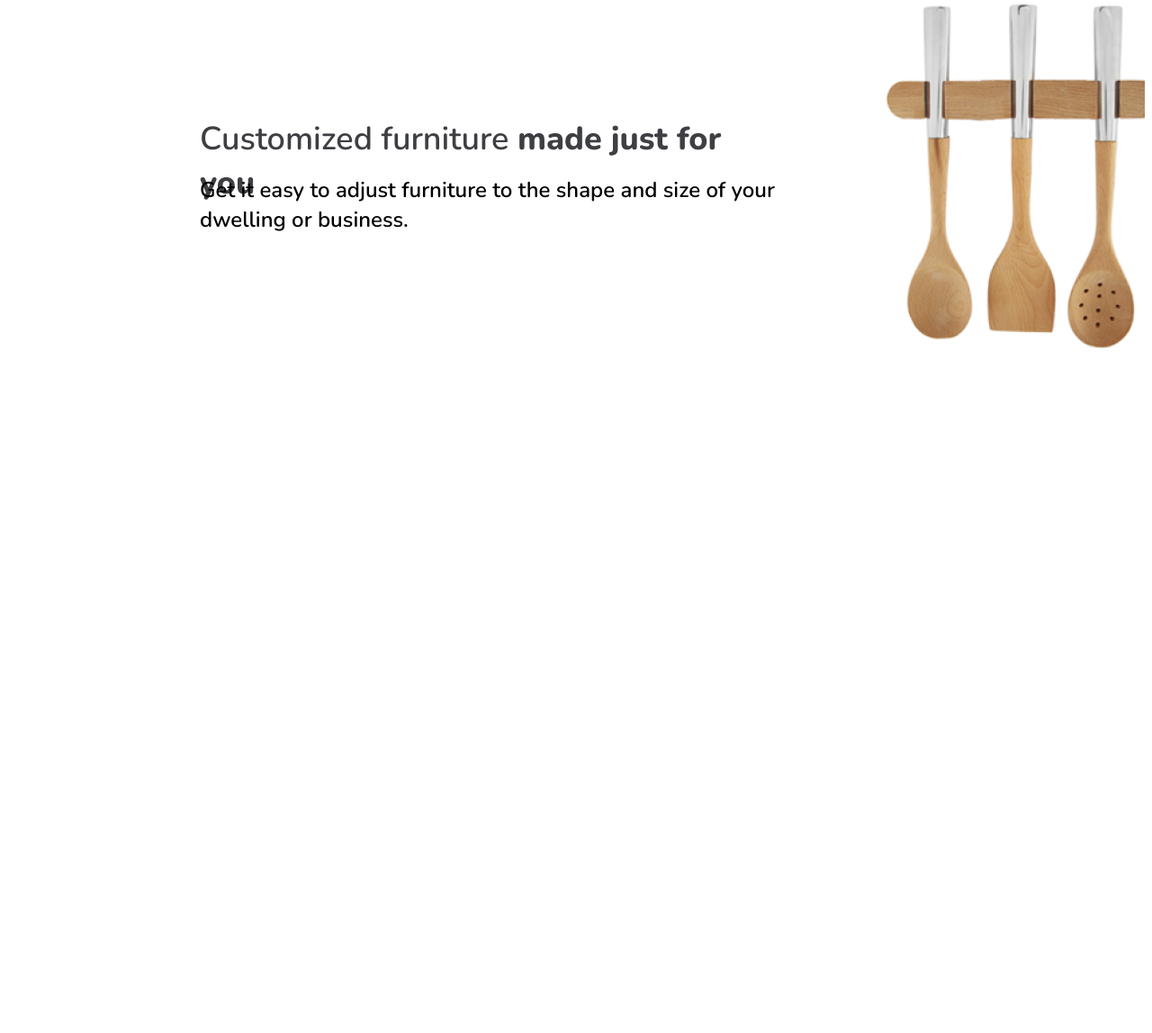
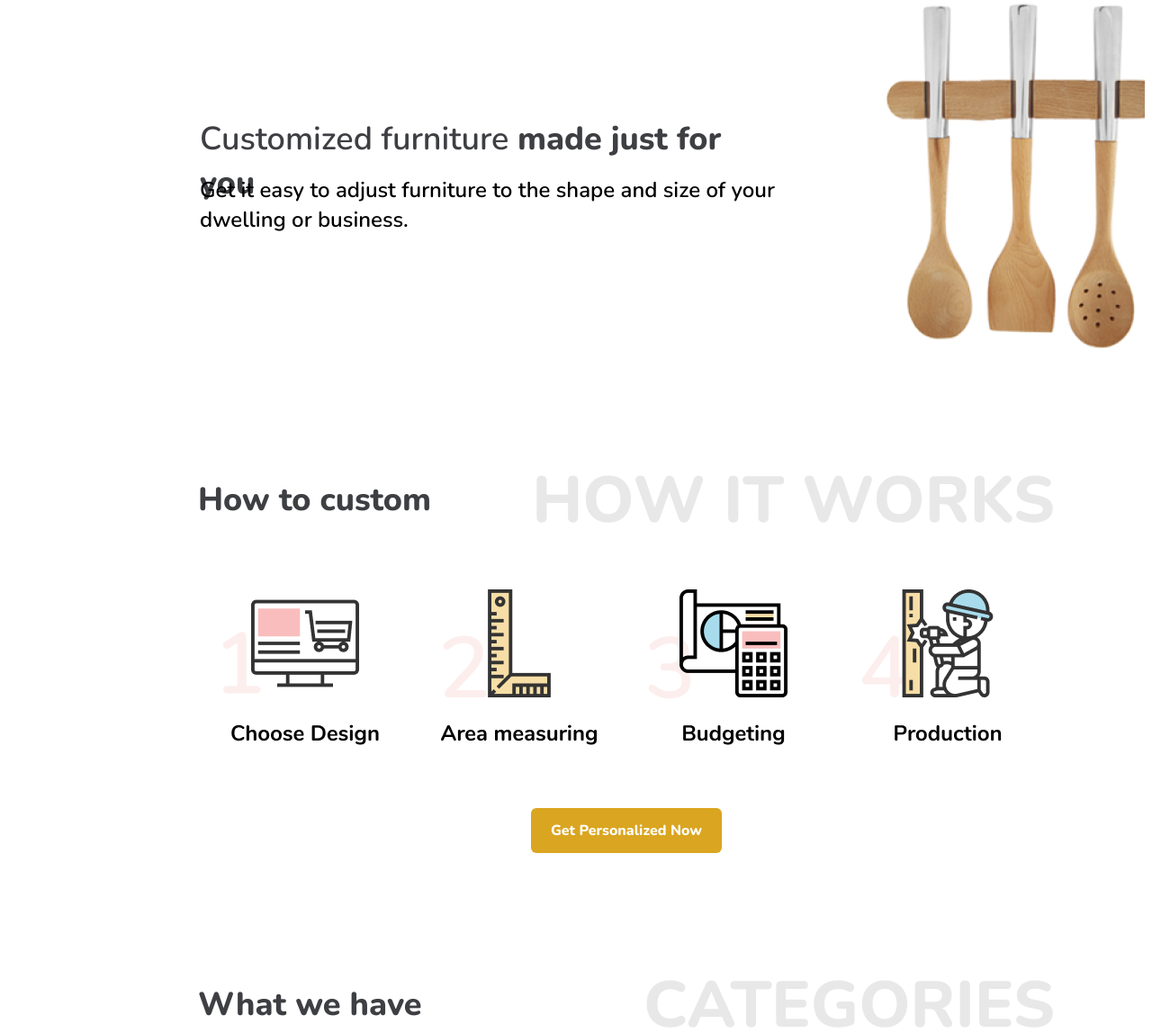
Before and after one commit to Alex76456/Woodies, a plain HTML site: page index.html in a window 1280 px wide. Shown: the part 1483-2631 px from the top of the page at 90% size. Before the commit the page ends 1870 px from the top, so only its background shows below. Drawn offline with nearby package versions, Linux system fonts and the light colour scheme.

Commit message:
Добавил следующую секцию.v1.2 Понял, всё позиционировать абсолютно не стоит.

```diff
--- a/index.html
+++ b/index.html
@@ -42,9 +42,22 @@
                     <div class="accessories"></div>
                 </section>
 
-                <section class="How-to-custom"></section>
+                <section class="How-to-custom">
+                    <h2 class="section-title">How to custom</h2>
+                    <p class="section-subtitle">HOW IT WORKS</p>
+                    <ul class="How-to-custom__menu">
+                        <li><img class ="How-to-custom__image" src="./images/monitorchik.png" alt="monitor"></li>
+                        <li><img class ="How-to-custom__image" src="./images/line.png" alt="line"></li>
+                        <li><img class ="How-to-custom__image" src="./images/kalkul.png" alt="kalkul"></li>
+                        <li><img class ="How-to-custom__image" src="./images/rabotnik2.png" alt="rabotnik"></li>
+                    </ul>
+                    <div class="How-to-custom__button">Get Personalized Now</div>
+                </section>
+                <section class="What-we-have">
+                    <h2 class="section-title">What we have</h2>
+                    <p class="section-subtitle">CATEGORIES</p>
 
-                <section class="What-we-have"></section>
+                </section>
             </main>
             <footer></footer>
         </div>
--- a/styles/style.css
+++ b/styles/style.css
@@ -122,6 +122,7 @@
   }
 
   .section-title {
+    margin:0;
     position: absolute;
     left: 100px;
     top: 24px;
@@ -130,6 +131,7 @@
     color: #3e3f43;
   }
   .section-subtitle {
+    margin: 0;
     position: absolute;
     right: 100px;
     top: 0px;
@@ -179,5 +181,52 @@
     height: 66px;
   }
 
+
+
+  .How-to-custom{
+    position: relative;
+    margin-top:120px;
+    display: flex;
+    flex-direction: column;
+    align-items: center;
+  }
+.How-to-custom__menu{
+  margin:150px auto 64px;
+  list-style: none;
+  display: flex;
+  min-width:952px;
+  width: calc(100% - 200px);
+  height:177px;
+  flex-direction: row;
+  justify-content: space-between;
+  align-items: center;
+  padding: 0px;
+}
+.How-to-custom__image{
+  width:238px;
+  height:177px;
+}
+.How-to-custom__button{
+    background-color: #daa520;
+    width: 212px;
+    height: 50px;
+    border-radius: 6px;
+    font-style: normal;
+    font-weight: bold;
+    font-size: 16px;
+    line-height: 22px;
+    color: #fff;
+    display: flex;
+    justify-content: center;
+    align-items: center;
+}
+
+
+.What-we-have{
+  position: relative;
+  margin-top:120px;
+  display: flex;
+}
+
   .footer {
   }
```
Also changed, not shown: images/rabotnik2.png (added).
